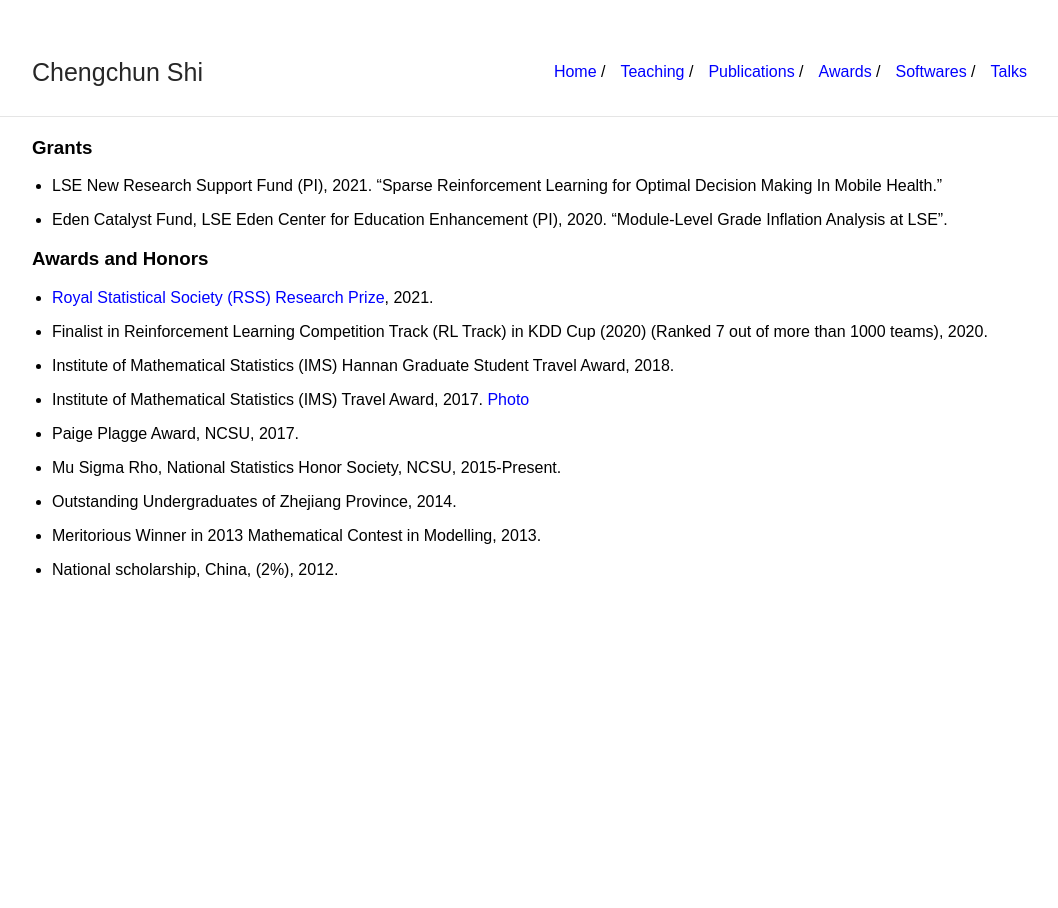
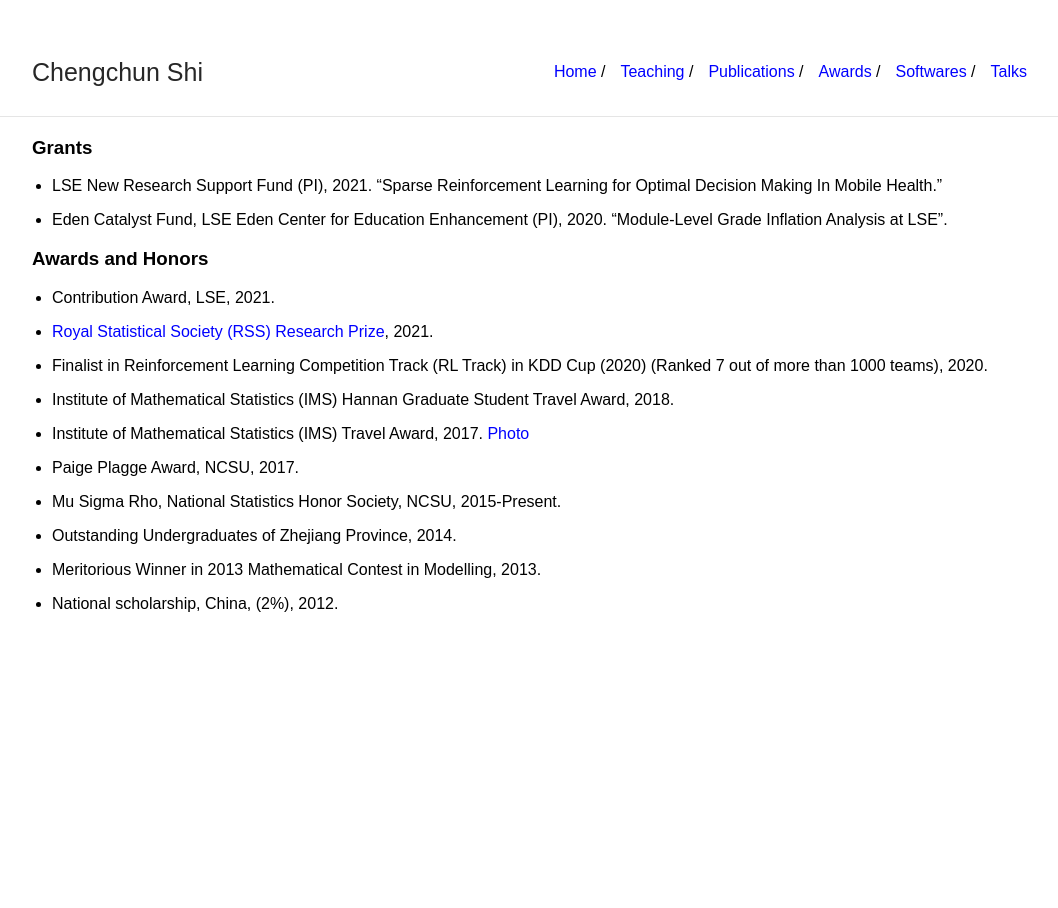
Before and after one commit to callmespring/callmespring.github.io, a Jekyll site: the page built from awards.md, in a window 1280 px wide. Shown: the whole page, without its empty margins (108-1166 px from the left). Built offline with Jekyll 4.4.1, drawn with Linux system fonts in a browser that asks for light colours.

Commit message:
Update awards.md

```diff
--- a/awards.md
+++ b/awards.md
@@ -10,6 +10,8 @@ title: Grants and Awards
 * Eden Catalyst Fund, LSE Eden Center for Education Enhancement (PI), 2020. "Module-Level Grade Inflation Analysis at LSE".
 
 ### Awards and Honors
+
+* Contribution Award, LSE, 2021.
 
 * [Royal Statistical Society (RSS) Research Prize](https://rss.org.uk/news-publication/news-publications/2021/general-news/announcing-our-honours-recipients-for-2021/), 2021.
 
```
